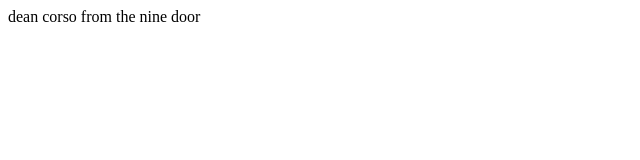
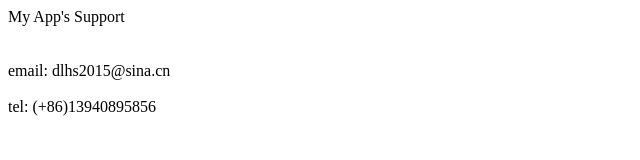
Before and after one commit to dean41/dean41.github.com, a plain HTML site: page index.html in a window 1280 px wide. Shown: the whole page, without its empty margins (0-640 px from the left). Drawn offline with Linux system fonts and the light colour scheme.

Commit message:
My App’s Support
+ email
+ tel

```diff
--- a/index.html
+++ b/index.html
@@ -2,9 +2,16 @@
 <html lang="en">
 <head>
     <meta charset="UTF-8">
-    <title>my first web</title>
+    <title>My App's Support</title>
 </head>
 <body>
-    <div> dean corso from the nine door</div>
+	<div>My App's Support</div>
+	<br/>
+	<br/>
+
+    <div> email: dlhs2015@sina.cn</div>
+    <br/>
+   	<div> tel: (+86)13940895856</div>
+
 </body>
 </html>
```
